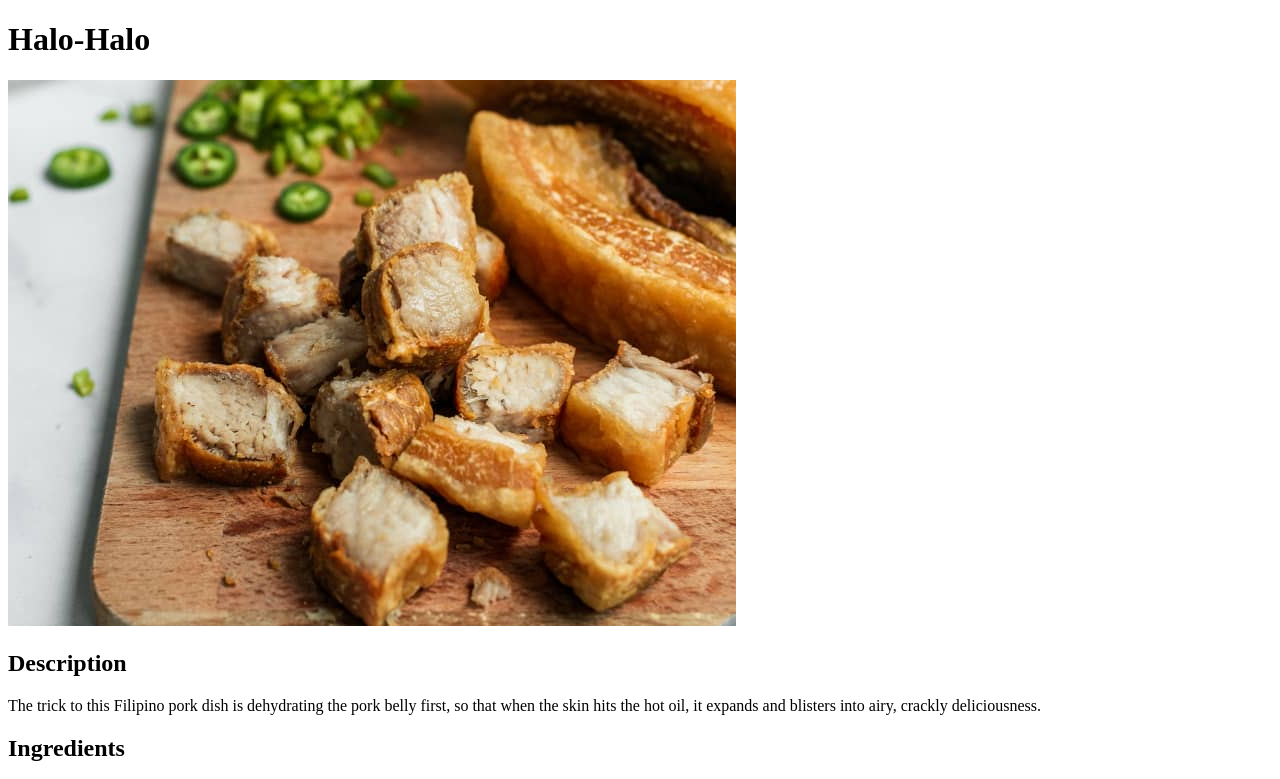
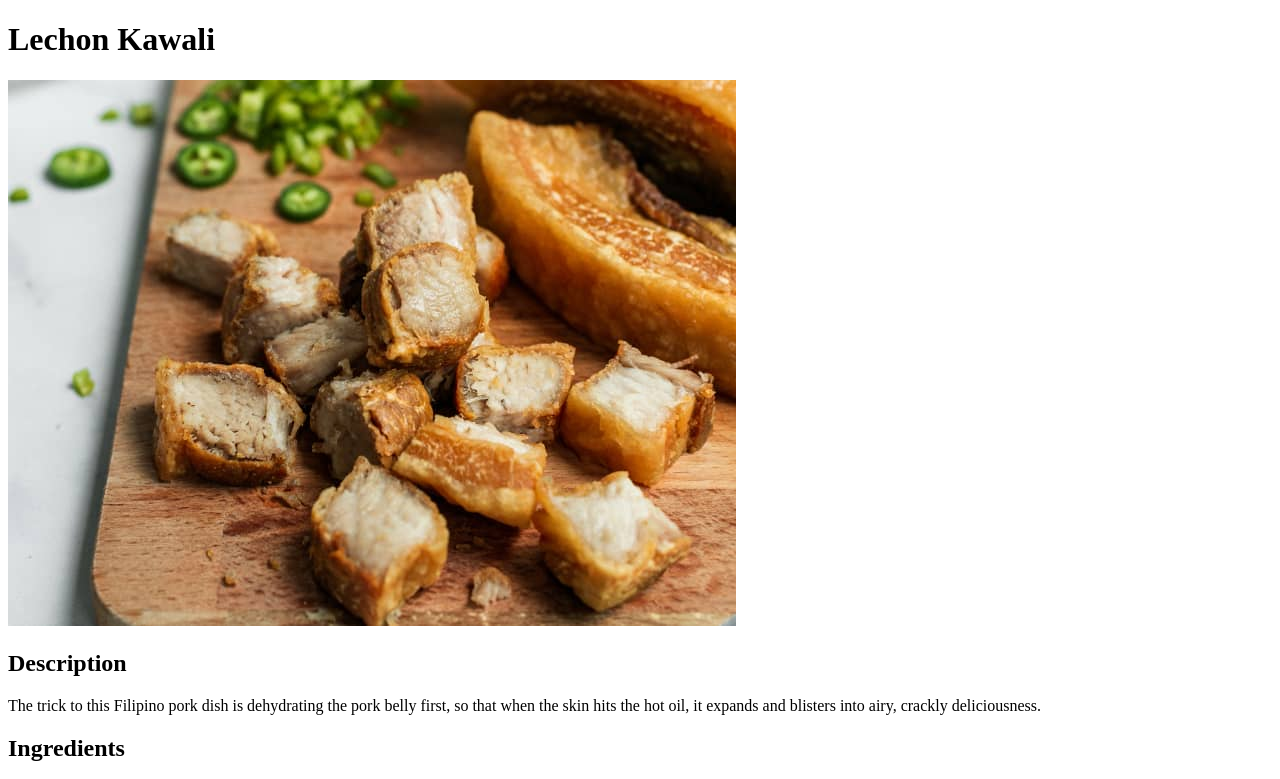
Before and after one commit to grd23cd/odin-recipes, a plain HTML site: page lechon kawali.html in a window 1280 px wide. Shown: the top 779 px of the page. Drawn offline with Linux system fonts and the light colour scheme.

Commit message:
Change title to Lechon Kawali

```diff
--- a/lechon kawali.html
+++ b/lechon kawali.html
@@ -6,7 +6,7 @@
     <title>Lechon Kawali</title>
 </head>
 <body>
-    <h1>Halo-Halo</h1>
+    <h1>Lechon Kawali</h1>
     <img src="./lechon kawali.jpeg" alt="Lechon Kawali">
     <h2>Description</h2>
     <p>The trick to this Filipino pork dish is dehydrating the pork belly first, so that when the skin hits the hot oil, it expands and blisters into airy, crackly deliciousness.</p>
```
